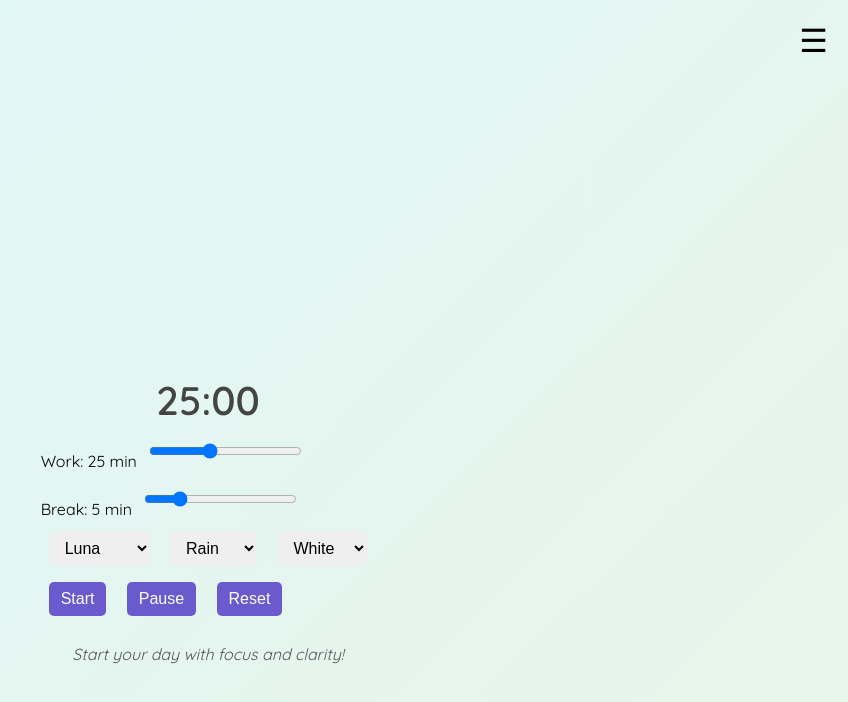
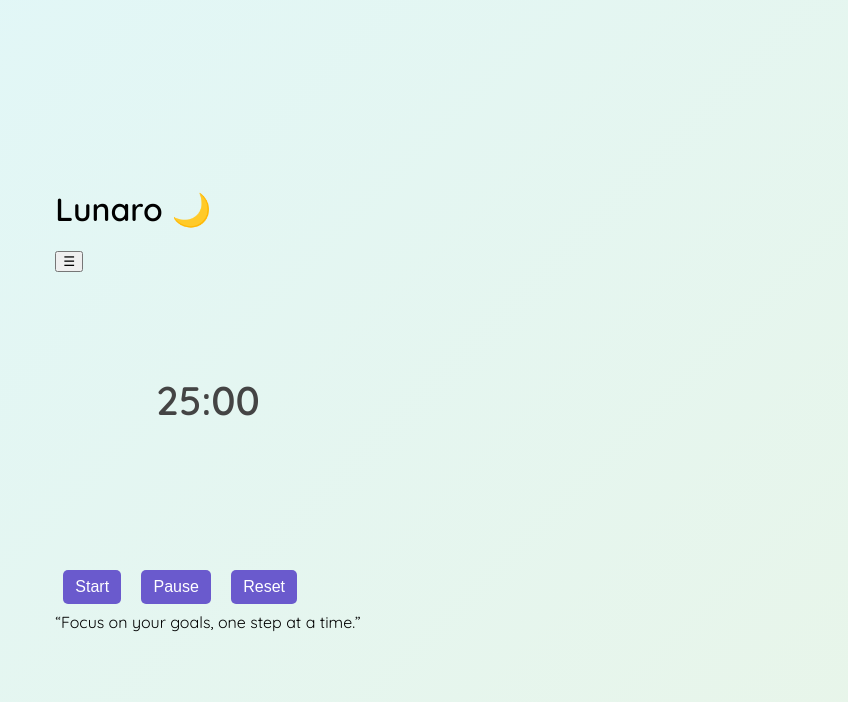
Before and after one commit to Srivastavabee/Lunaro, a plain HTML site: page index.html in a window 1280 px wide. Shown: the whole page, without its empty margins (432-1280 px from the left). Drawn offline with Linux system fonts and the light colour scheme.

Commit message:
Update index.html

```diff
--- a/index.html
+++ b/index.html
@@ -7,50 +7,41 @@
 <link rel="stylesheet" href="style.css">
 </head>
 <body>
+<div class="container">
 
-<div id="hamburger">&#9776;</div>
-<div id="menu"><p><b>Lunaro Menu</b></p><p>Select Theme, Ambient & Noise</p></div>
+  <header>
+    <h1>Lunaro 🌙</h1>
+    <button id="menu-btn">&#9776;</button>
+    <nav id="menu">
+      <ul>
+        <li><label>Work Duration: <input type="number" id="workDuration" min="5" max="120" value="25"> min</label></li>
+        <li><label>Break Duration: <input type="number" id="breakDuration" min="1" max="30" value="5"> min</label></li>
+        <li>
+          <label>Theme:
+            <select id="themeSelect">
+              <option value="luna">Luna 🌙</option>
+              <option value="nature">Nature 🌸</option>
+              <option value="dreamy">Dreamy ✨</option>
+              <option value="warm">Warm 🔥</option>
+            </select>
+          </label>
+        </li>
+      </ul>
+    </nav>
+  </header>
 
+  <main>
     <canvas id="themeCanvas" width="250" height="250"></canvas>
     <div id="timerDisplay">25:00</div>
-
     <div class="controls">
-  <div>
-    <label>Work: <span id="workTime">25</span> min</label>
-    <input type="range" id="workDuration" min="5" max="60" value="25">
-  </div>
-  <div>
-    <label>Break: <span id="breakTime">5</span> min</label>
-    <input type="range" id="breakDuration" min="1" max="30" value="5">
-  </div>
-  <div>
-    <select id="themeSelect">
-      <option value="luna">Luna</option>
-      <option value="nature">Nature</option>
-      <option value="dreamy">Dreamy</option>
-      <option value="warm">Warm</option>
-    </select>
-    <select id="soundSelect">
-      <option value="rain">Rain</option>
-      <option value="water">Water</option>
-      <option value="fire">Fire</option>
-    </select>
-    <select id="noiseSelect">
-      <option value="white">White</option>
-      <option value="pink">Pink</option>
-      <option value="brown">Brown</option>
-    </select>
-  </div>
-  <div>
       <button id="startBtn">Start</button>
       <button id="pauseBtn">Pause</button>
       <button id="resetBtn">Reset</button>
     </div>
+    <div id="quoteDisplay">“Focus on your goals, one step at a time.”</div>
+  </main>
+
 </div>
-
-<div id="quote">Start your day with focus and clarity!</div>
-<audio id="ambientAudio" loop></audio>
-
 <script src="script.js"></script>
 </body>
 </html>
```
Lines whose indentation alone changed are shown as unchanged.
